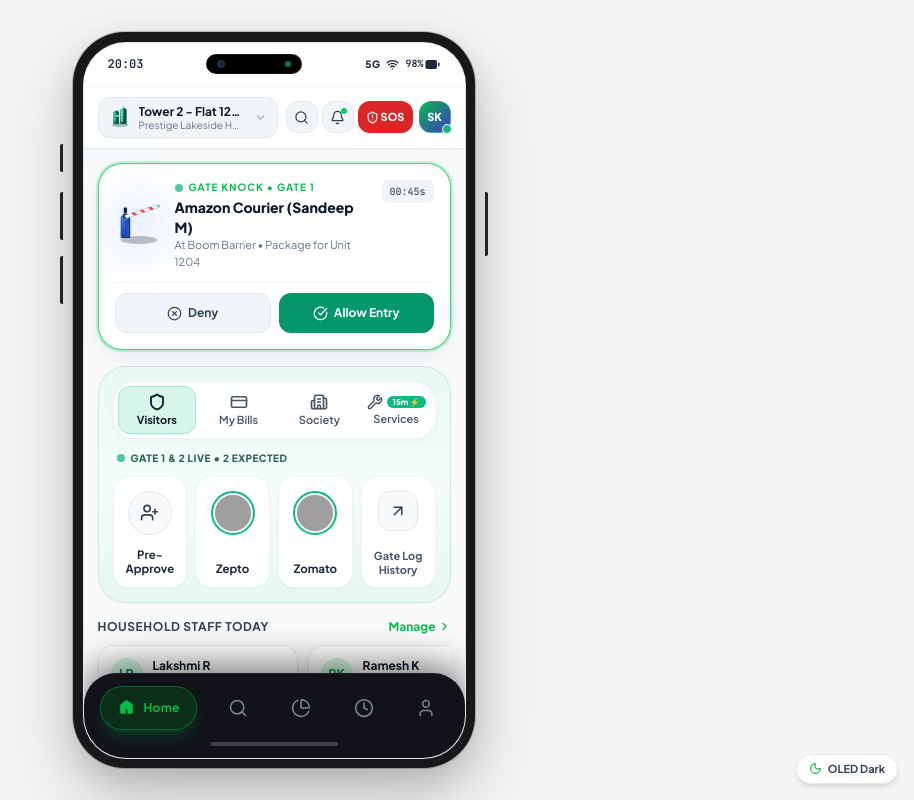
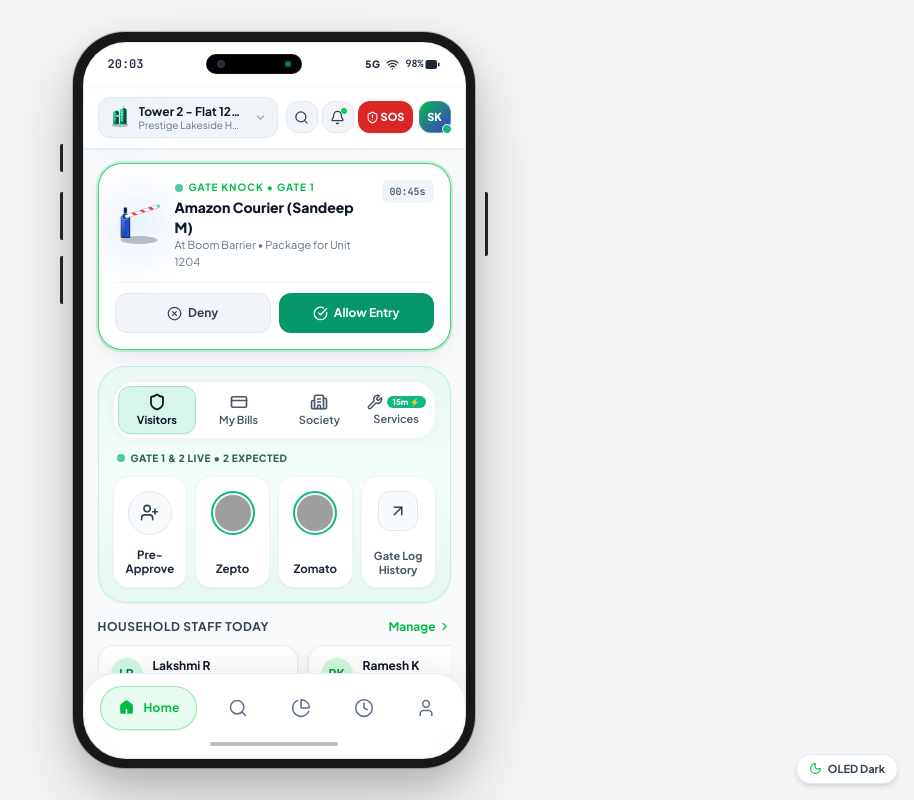
Before and after one commit to Suriyarishi/Demo-SocietyManagementApp, a React (Vite) app: page / in a window 1280 px wide. Shown: the whole page, without its empty margins (366-1280 px from the left). Built offline with nearby package versions, Linux system fonts and the light colour scheme; grey boxes are pictures that could not be loaded.

Commit message:
style(nav): synchronize bottom navbar colors with light and dark themes using #04BB49 primary accents

```diff
--- a/components/AppBottomNav.tsx
+++ b/components/AppBottomNav.tsx
@@ -45,7 +45,7 @@ export const AppBottomNav: React.FC<AppBottomNavProps> = ({ activeTab, onTabChan
   ];
 
   return (
-    <nav className="w-full bg-[#12131A] text-white rounded-t-[32px] pt-3 pb-2.5 px-3.5 shadow-[0_-10px_35px_rgba(0,0,0,0.5)] border-t border-white/5 z-40 shrink-0 select-none flex flex-col items-center">
+    <nav className="w-full bg-white/95 dark:bg-[#070A11]/95 backdrop-blur-xl rounded-t-[32px] pt-3 pb-2.5 px-3.5 shadow-[0_-8px_30px_rgba(0,0,0,0.06)] dark:shadow-[0_-10px_35px_rgba(0,0,0,0.5)] border-t border-slate-200/80 dark:border-white/10 z-40 shrink-0 select-none flex flex-col items-center">
       {/* 5-Tab Bar Container */}
       <div className="w-full flex items-center justify-between px-0.5">
         {tabs.map((tab) => {
@@ -56,10 +56,10 @@ export const AppBottomNav: React.FC<AppBottomNavProps> = ({ activeTab, onTabChan
               key={tab.id}
               type="button"
               onClick={() => onTabChange(tab.id)}
-              className={`relative flex items-center justify-center transition-all duration-300 ease-out press-scale ${
+              className={`relative flex items-center justify-center transition-all duration-300 ease-out press-scale focus:outline-none ${
                 isActive
-                  ? 'h-11 px-4 rounded-full bg-[#0A2E18] border border-[#04BB49]/40 shadow-lg shadow-[#04BB49]/20 gap-2 shrink-0'
-                  : 'w-11 h-11 rounded-full text-[#7E8299] hover:text-white hover:bg-white/5 transition-colors shrink-0'
+                  ? 'h-11 px-4 rounded-full bg-[#E8FBF0] dark:bg-[#0A2E18] border border-[#04BB49]/35 dark:border-[#04BB49]/40 shadow-sm shadow-[#04BB49]/15 dark:shadow-[#04BB49]/20 gap-2 shrink-0'
+                  : 'w-11 h-11 rounded-full text-slate-500 hover:text-slate-800 dark:text-slate-400 dark:hover:text-white hover:bg-slate-100 dark:hover:bg-white/5 transition-colors shrink-0'
               }`}
             >
               {tab.id === 'home' && (
@@ -90,7 +90,7 @@ export const AppBottomNav: React.FC<AppBottomNavProps> = ({ activeTab, onTabChan
       </div>
 
       {/* Sleek iOS Home Indicator Bar */}
-      <div className="w-32 h-1 bg-white/20 rounded-full mt-3 mb-0.5" />
+      <div className="w-32 h-1 bg-black/25 dark:bg-white/25 rounded-full mt-3 mb-0.5" />
     </nav>
   );
 };
```
